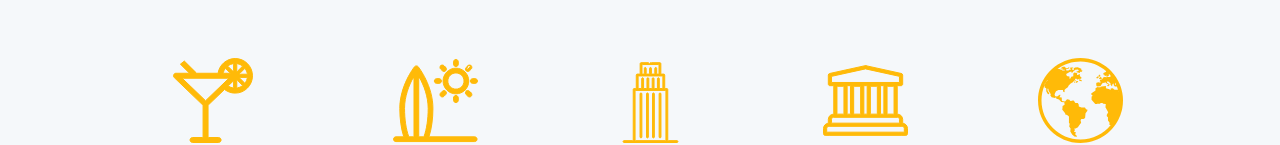
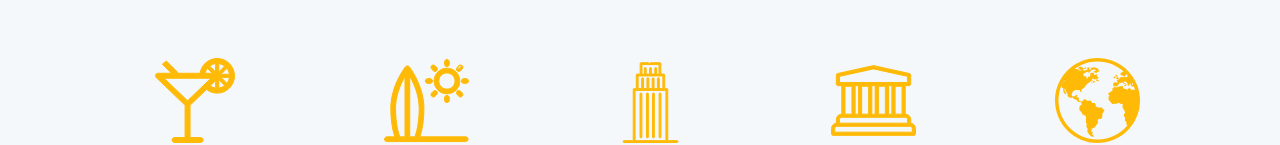
Before and after one commit to gutemberg-jhonata/worldtrip, a Next.js app: page / in a window 1280 px wide. Shown: the part 715-860 px from the top of the page. Built offline with nearby package versions, Linux system fonts and the light colour scheme.

Commit message:
Create Container Component

```diff
--- /dev/null
+++ b/src/components/Container.tsx
@@ -0,0 +1,15 @@
+import { Box } from "@chakra-ui/react"
+
+import { ReactNode } from "react"
+
+type ContainerProps = {
+  children: ReactNode
+}
+
+export function Container({ children }: ContainerProps) {
+  return (
+    <Box px={140}>
+      {children}
+    </Box>
+  )
+}
--- a/src/components/TravelTypes/index.tsx
+++ b/src/components/TravelTypes/index.tsx
@@ -1,15 +1,15 @@
-import { HStack, StackProps } from "@chakra-ui/react"
+import { Flex, StackProps } from "@chakra-ui/react"
 
 import { TravelItem } from "./TravelItem"
 
 export function TravelTypes({ ...rest }: StackProps) {
   return (
-    <HStack align="center" justify="center" spacing={130} {...rest}>
+    <Flex align="center" justify="space-between" {...rest}>
       <TravelItem icon="/images/cocktail.svg">vida noturna</TravelItem>
       <TravelItem icon="/images/surf.svg">praia</TravelItem>
       <TravelItem icon="/images/building.svg">moderna</TravelItem>
       <TravelItem icon="/images/museum.svg">clássico</TravelItem>
       <TravelItem icon="/images/earth.svg">e mais...</TravelItem>
-    </HStack>
+    </Flex>
   )
 }
--- a/src/pages/index.tsx
+++ b/src/pages/index.tsx
@@ -1,5 +1,6 @@
 import Head from "next/head"
 import { Banner } from "../components/Banner"
+import { Container } from "../components/Container"
 
 import { Header } from "../components/Header"
 import { TravelTypes } from "../components/TravelTypes"
@@ -13,7 +14,10 @@ export default function Home() {
 
       <Header />
       <Banner />
-      <TravelTypes mt={90} />
+
+      <Container>
+        <TravelTypes mt={90} />
+      </Container>
     </>
   )
 }
```
